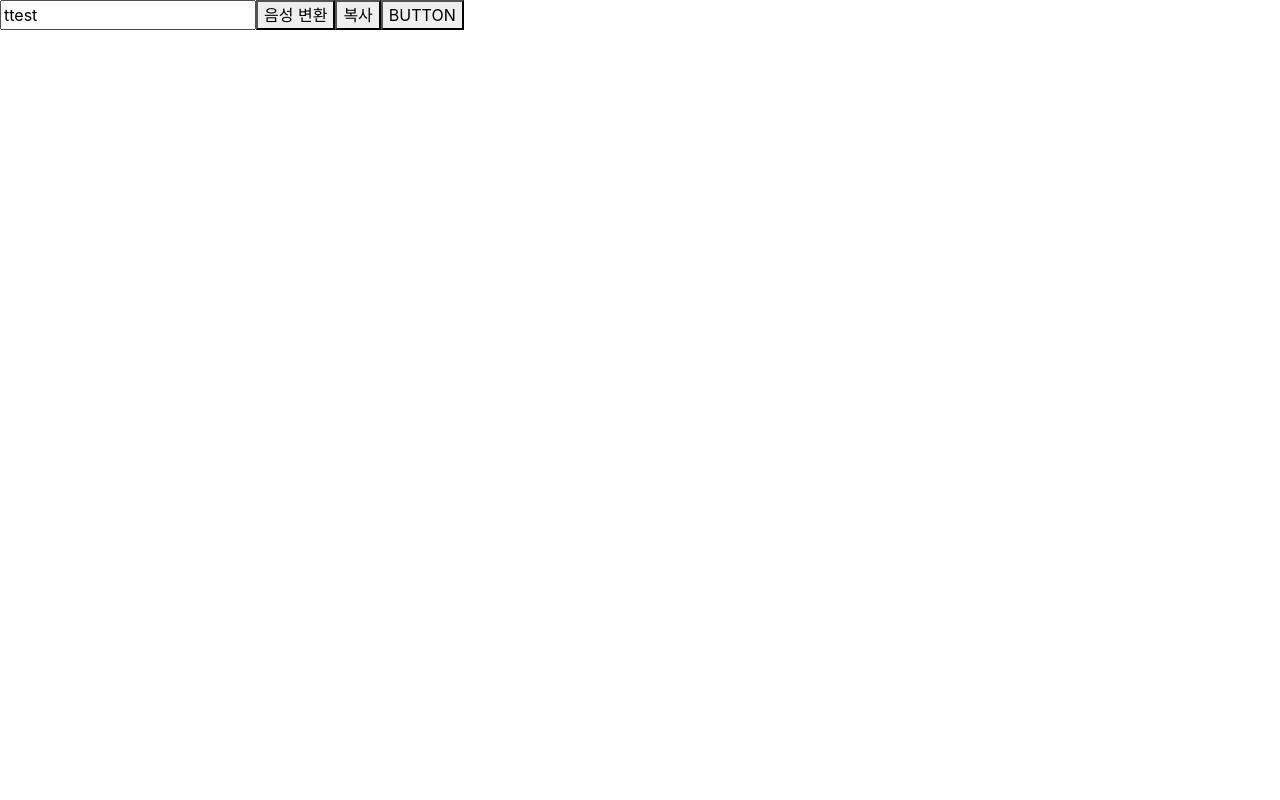
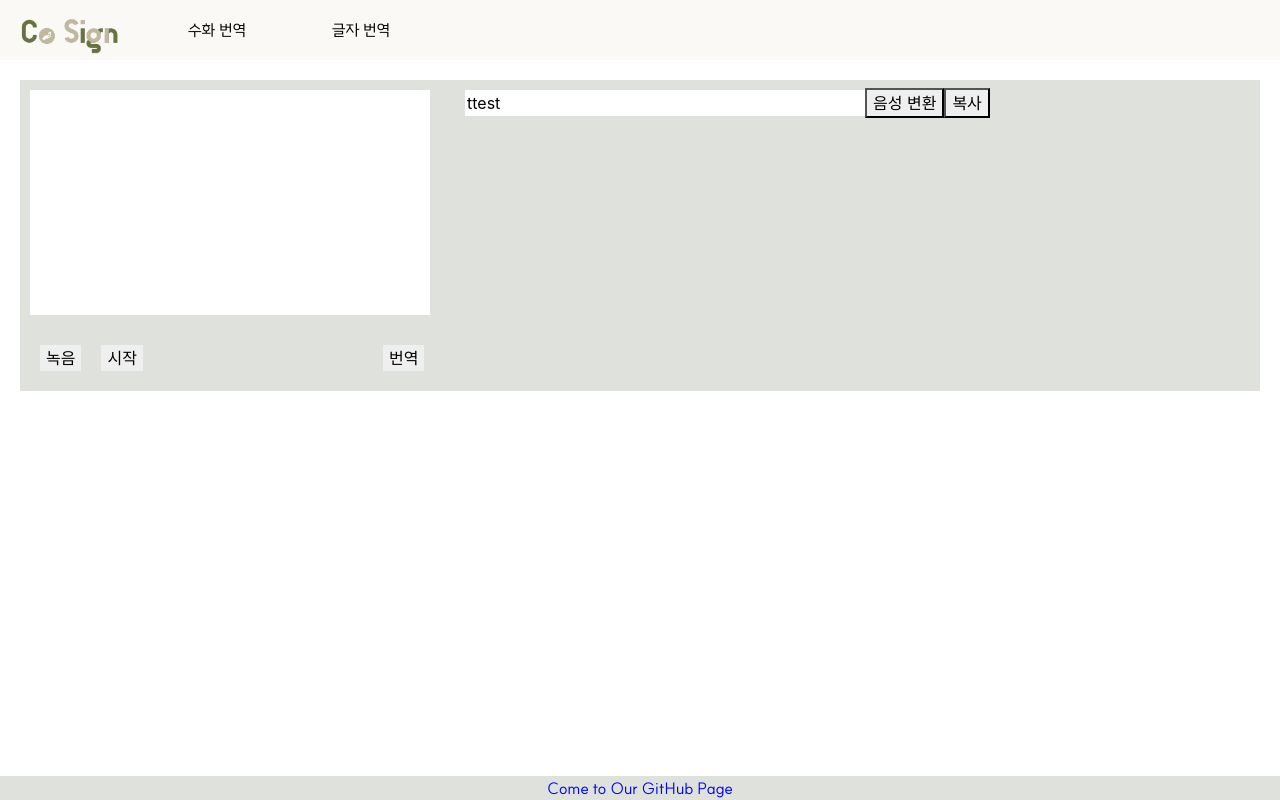
Before and after one commit to five-potatoes/front-end, a React (Create React App) app: page / in a window 1280 px wide. Built offline with nearby package versions, Linux system fonts and the light colour scheme.

Commit message:
Update: update ui

```diff
--- a/src/App.js
+++ b/src/App.js
@@ -1,12 +1,14 @@
 import React from 'react';
 import { Route, Routes } from 'react-router-dom';
 import './App.css';
-import Translator from './component/main/Translator';
+import TextToSign from './component/Home/TextToSign'
+import SignToText from './component/Home/SignToText';
 
 function App() {
   return (
     <Routes>
-      <Route path='/' element={<Translator />} />
+      <Route path='/' element={<SignToText />} />
+      <Route path='/Text' element={<TextToSign />} />
     </Routes>
   );
 }
--- /dev/null
+++ b/src/component/Home/SignToText.js
@@ -0,0 +1,51 @@
+import React from "react";
+import { useEffect, useState } from "react";
+import styles from '../styles/Body.module.css'
+import Footer from "./Footer";
+import Header from "./Header";
+import Translator from '../function/Translator'
+import TextToSpeak from "../function/TextToSpeak";
+import CopyToClipboard from "react-copy-to-clipboard";
+//https://stickode.tistory.com/663
+
+const SignToText = () => {
+    const [text, setText] = useState("ttest");
+
+    useEffect(() => {
+        window.speechSynthesis.getVoices();
+    }, []);
+
+    const handleInput = (e) => {
+        setText(e.target.value);
+    }
+
+    const handleButton = () => {
+        TextToSpeak(text);
+    };
+
+    return (
+        <>
+            <Header />
+            <body>
+                <div className={styles.body}>
+                    <div>
+                        <div className={styles.video}></div>
+                        <div>
+                            <button className={styles.recordBtn}>녹음</button>
+                            <button className={styles.playBtn}>시작</button>
+                            <button className={styles.transBtn} onClick={() => {Translator("video");}}>번역</button>
+                        </div>
+                    </div>
+                    <div>
+                        <input className={styles.text} onChange={handleInput} value={text} />
+                        <button onClick={handleButton}>음성 변환</button>
+                        <CopyToClipboard text={text}><button>복사</button></CopyToClipboard>
+                    </div>
+                </div>
+            </body>
+            <Footer />
+        </>
+    )
+}
+
+export default SignToText;
--- /dev/null
+++ b/src/component/Home/TextToSign.js
@@ -0,0 +1,31 @@
+import React from "react";
+import Footer from "./Footer";
+import Header from "./Header";
+import Translator from '../function/Translator'
+// import styles from '../styles/Body.module.css'
+
+const TextToSign = () => {
+    return (
+        <>
+            <Header />
+            <body>
+                <div>
+                    <div>
+                        <textarea>안녕하세요</textarea>
+                    </div>
+
+                    <button>비디오</button>
+
+                    <div>
+                        <button>녹음</button>
+                        <button>시작</button>
+                        <button onClick={() => {Translator("video");}}>번역</button>
+                    </div>
+                </div>
+            </body>
+            <Footer/>
+        </>
+    )
+}
+
+export default TextToSign;
--- /dev/null
+++ b/src/component/function/Translator.js
@@ -0,0 +1,38 @@
+// 번역 기능을 가진 버튼
+import React, { useEffect, useState } from "react";
+import axiosInstance from "../..";
+
+const Translator = (data) => {
+
+    const onClickSendText = () => {
+        axiosInstance({
+            method: "POST",
+            url: "/t2v?text=text",
+        }).then((res) => {
+            console.log(res);
+        }).catch((e) => {
+            console.log("fail");
+            console.log(e);
+        });
+    };
+
+    const onClickSendVideo = () => {
+        axiosInstance({
+            method: "POST",
+            url: "/t2v?text=video",
+        }).then((res) => {
+            console.log(res);
+        }).catch((e) => {
+            console.log("fail");
+            console.log(e);
+        });
+    }
+
+    if(typeof(data) === String) {
+        return onClickSendText;
+    } else {
+        return onClickSendVideo;
+    }
+}
+
+export default Translator;
--- a/src/component/main/Translator.js
+++ /dev/null
@@ -1,45 +0,0 @@
-// 번역 기능을 가진 버튼
-import React, { useEffect, useState } from "react";
-import TextToSpeak from "./TextToSpeak";
-import CopyToClipboard from "react-copy-to-clipboard";
-import axiosInstance from "../..";
-
-const Translator = () => {
-    const [text, setText] = useState("ttest");
-
-    useEffect(() => {
-        window.speechSynthesis.getVoices();
-    }, []);
-
-    const handleInput = (e) => {
-        setText(e.target.value);
-    }
-
-    const handleButton = () => {
-        TextToSpeak(text);
-    };
-
-    const onClickSendText = () => {
-
-        axiosInstance({
-            method: "POST",
-            url: "/t2v?text=jinwoo",
-        }).then((res) => {
-            console.log(res);
-        }).catch((e) => {
-            console.log("fail");
-            console.log(e);
-        });
-    };
-
-    return (
-        <>
-            <input onChange={handleInput} value={text} />
-            <button onClick={handleButton}>음성 변환</button>
-            <CopyToClipboard text={text}><button>복사</button></CopyToClipboard>
-            <button onClick={onClickSendText}>BUTTON</button>
-        </>
-    )
-}
-
-export default Translator;
```
Also changed, not shown: src/component/Home.js (renamed from src/component/main/Main.js, +5 -5 lines), src/component/body/SignToText.js (deleted, +0 -30 lines), src/component/body/TextToSign.js (deleted, +0 -27 lines), src/component/Home/Footer.js (renamed from src/component/footer/Footer.js), src/component/Home/Header.js (renamed from src/component/header/Header.js), src/component/function/TextToSpeak.js (renamed from src/component/main/TextToSpeak.js).
